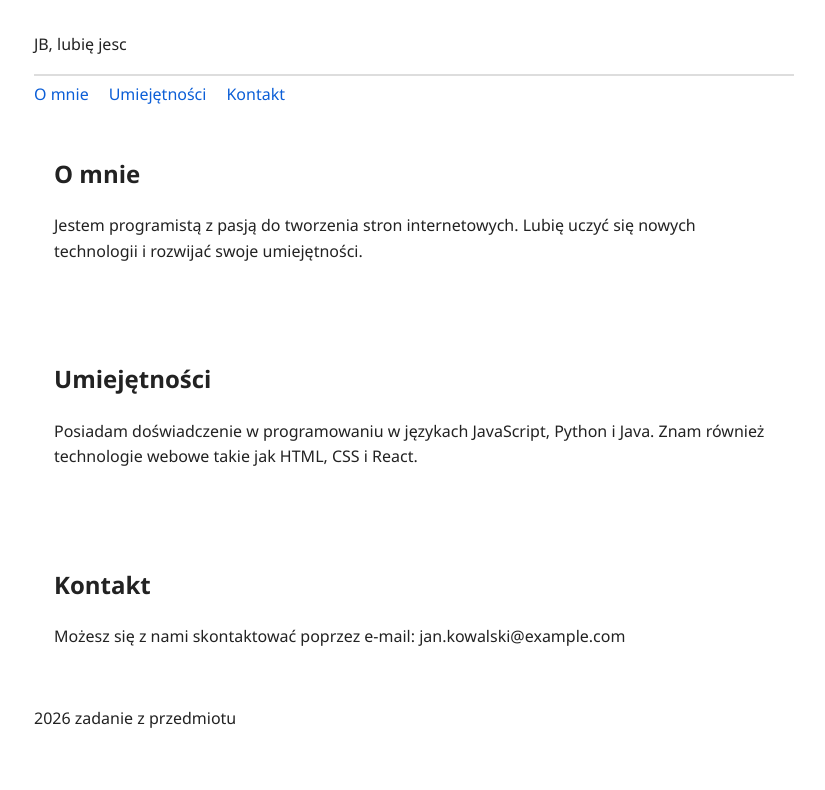
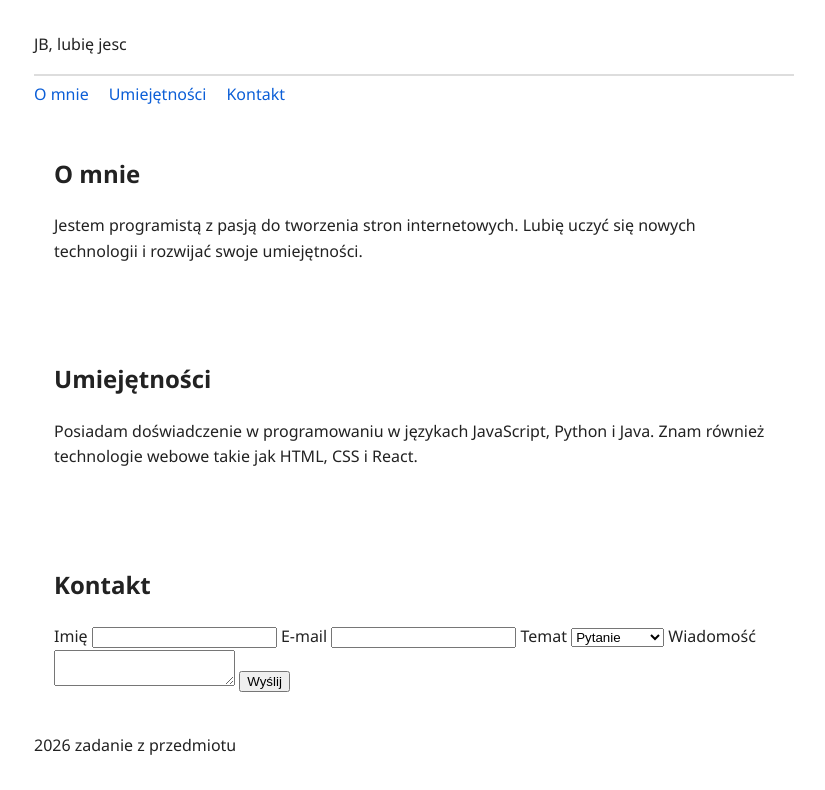
Before and after one commit to zslGit380/JBZslWebowe, a plain HTML site: page zadania/mb03-wizytowka/index.html in a window 1280 px wide. Shown: the whole page, without its empty margins (226-1051 px from the left). Drawn offline with Linux system fonts and the light colour scheme; a script that the page names is missing.

Commit message:
formularz

```diff
--- a/zadania/mb03-wizytowka/index.html
+++ b/zadania/mb03-wizytowka/index.html
@@ -27,8 +27,30 @@
         </section>
         <section id="kontakt">
             <h2>Kontakt</h2>
-            <p>Możesz się z nami skontaktować poprzez e-mail: jan.kowalski@example.com</p>
-        </section>
+
+            <form>
+                <label for="imie">Imię</label>
+                <input type="text" id="imie" name="imie">
+
+                <label for="email">E-mail</label>
+                <input type="email" id="email" name="email">
+
+                <label for="temat">Temat</label>
+                <select id="temat" name="temat">
+                    <option value="pytanie">Pytanie</option>
+                    <option value="wspolpraca">Współpraca</option>
+                    <option value="inne">Inne</option>
+                </select>
+
+                <label for="tresc">Wiadomość</label>
+                <textarea id="tresc" name="tresc"></textarea>
+
+                <button type="submit">Wyślij</button>
+            </form>
+
+    <div id="komunikat"></div>
+</section>
+
     </main>
     <footer>
         2026 zadanie z przedmiotu
```
